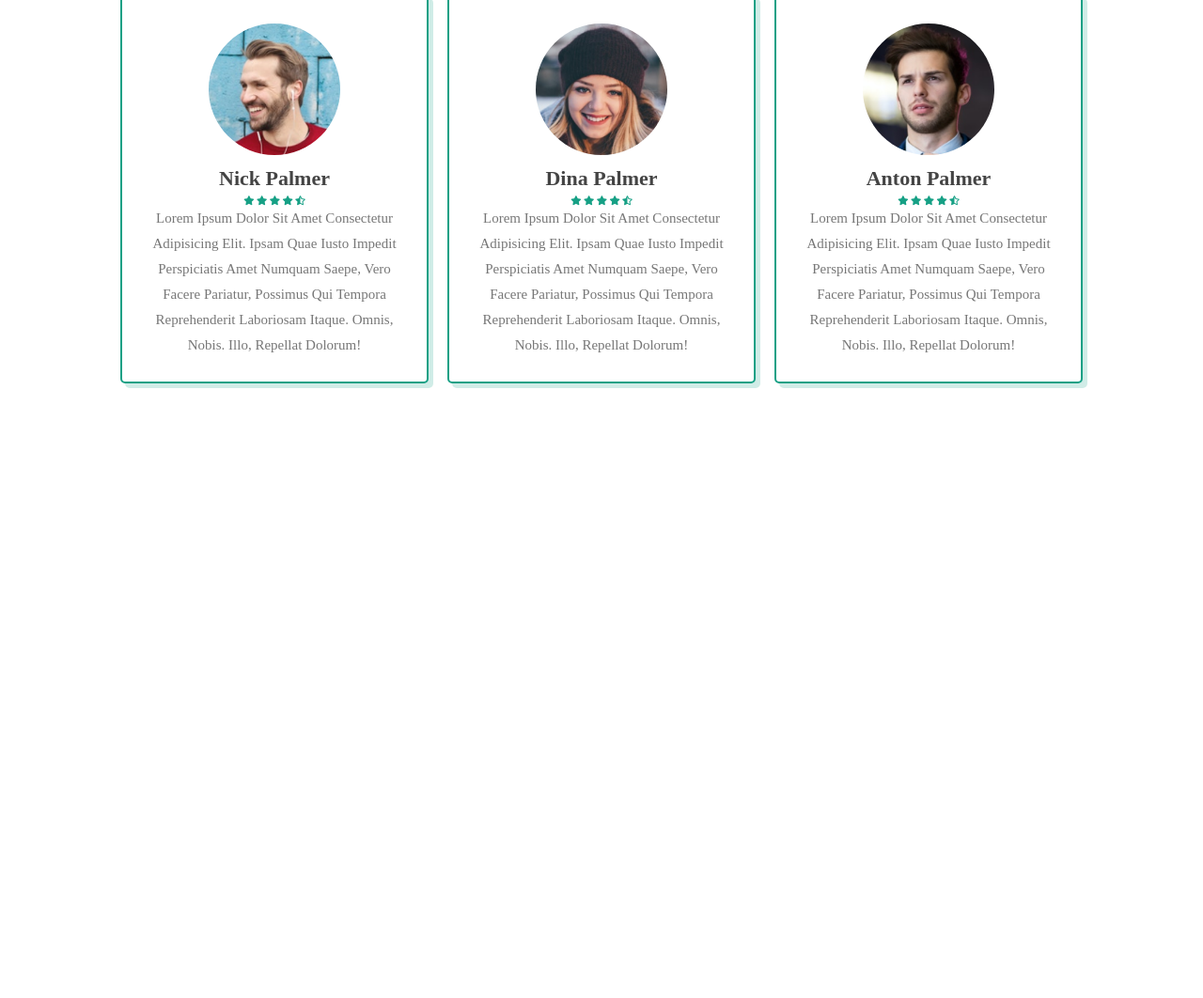
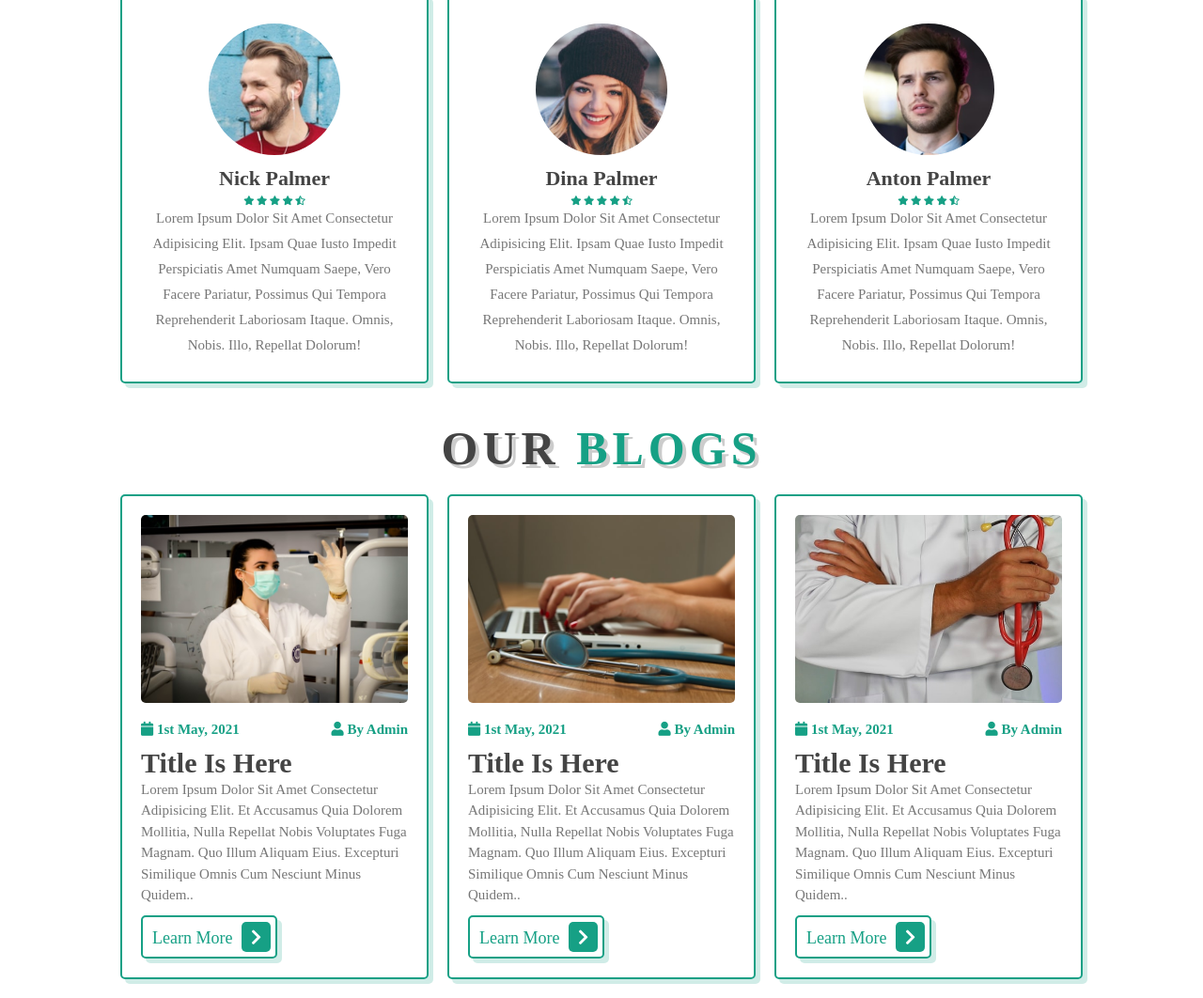
Before and after one commit to NickGrinkov/hospital-landing, a website: page src/index.html in a window 1280 px wide. Shown: the part 3965-5027 px from the top of the page at 94% size. Before the commit the page ends 4393 px from the top, so only its background shows below. Drawn offline with nearby package versions, Linux system fonts and the light colour scheme; files that its build step writes are made by us from their sources.

Commit message:
created blogs section

```diff
--- a/gulp/version.json
+++ b/gulp/version.json
@@ -1,3 +1,3 @@
 {
-    "main": "20220121204701"
+    "main": "20220121213134"
 }
--- /dev/null
+++ b/src/html/blogs.html
@@ -0,0 +1,47 @@
+<section id="blogs">
+    <h1 class="heading"> our <span>blogs</span> </h1>
+    <div class="box-container">
+        <div class="box">
+            <div class="image">
+                <img src="../img/blog-1.jpg" alt="blog1">
+            </div>
+            <div class="content">
+                <div class="icon">
+                    <a href="#"> <i class="fas fa-calendar"> 1st may, 2021 </i> </a>
+                    <a href="#"> <i class="fas fa-user"> by admin </i> </a>
+                </div>
+                <h3>title is here</h3>
+                <p>Lorem ipsum dolor sit amet consectetur adipisicing elit. Et accusamus quia dolorem mollitia, nulla repellat nobis voluptates fuga magnam. Quo illum aliquam eius. Excepturi similique omnis cum nesciunt minus quidem..</p>
+                <a href="#" class="btn"> learn more <span class="fas fa-chevron-right"></span> </a>
+            </div>
+        </div>
+        <div class="box">
+            <div class="image">
+                <img src="../img/blog-2.jpg" alt="blog2">
+            </div>
+            <div class="content">
+                <div class="icon">
+                    <a href="#"> <i class="fas fa-calendar"> 1st may, 2021 </i> </a>
+                    <a href="#"> <i class="fas fa-user"> by admin </i> </a>
+                </div>
+                <h3>title is here</h3>
+                <p>Lorem ipsum dolor sit amet consectetur adipisicing elit. Et accusamus quia dolorem mollitia, nulla repellat nobis voluptates fuga magnam. Quo illum aliquam eius. Excepturi similique omnis cum nesciunt minus quidem..</p>
+                <a href="#" class="btn"> learn more <span class="fas fa-chevron-right"></span> </a>
+            </div>
+        </div>
+        <div class="box">
+            <div class="image">
+                <img src="../img/blog-3.jpg" alt="blog3">
+            </div>
+            <div class="content">
+                <div class="icon">
+                    <a href="#"> <i class="fas fa-calendar"> 1st may, 2021 </i> </a>
+                    <a href="#"> <i class="fas fa-user"> by admin </i> </a>
+                </div>
+                <h3>title is here</h3>
+                <p>Lorem ipsum dolor sit amet consectetur adipisicing elit. Et accusamus quia dolorem mollitia, nulla repellat nobis voluptates fuga magnam. Quo illum aliquam eius. Excepturi similique omnis cum nesciunt minus quidem..</p>
+                <a href="#" class="btn"> learn more <span class="fas fa-chevron-right"></span> </a>
+            </div>
+        </div>
+    </div>
+</section>
--- a/src/html/footer.html
+++ b/src/html/footer.html
@@ -1 +1,3 @@
-<footer>Footer</footer>
+<footer class="footer">
+
+</footer>
--- a/src/index.html
+++ b/src/index.html
@@ -14,6 +14,8 @@
     @@include('html/doctors.html', {})
     @@include('html/book.html', {})
     @@include('html/review.html', {})
+    @@include('html/blogs.html', {})
+    @@include('html/footer.html', {})
     <script src="js/app.min.js"></script>
 </body>
 </html>
--- /dev/null
+++ b/src/scss/root.scss
@@ -0,0 +1,9 @@
+@import './sections/header';
+@import './sections/home';
+@import './sections/icons';
+@import './sections/services';
+@import './sections/about';
+@import './sections/doctors';
+@import './sections/book';
+@import './sections/review';
+@import './sections/blogs';
--- /dev/null
+++ b/src/scss/sections/blogs.scss
@@ -0,0 +1,55 @@
+#blogs {
+    .box {
+        border: var(--border);
+        box-shadow: var(--box-shadow);
+        border-radius: .5rem;
+        padding: 2rem;
+    }
+    .box .image {
+        height: 20rem;
+        overflow: hidden;
+        border-radius: .5rem;
+    }
+    .box .image img {
+        width: 100%;
+        height: 100%;
+        object-fit: cover;
+    }
+    .box .image img:hover {
+        transform: scale(1.3);
+    }
+    .box .content {
+        padding-top: 1rem;
+    }
+
+    .box .content .icon {
+        padding: 1rem 0;
+        display: flex;
+        align-items: center;
+        justify-content: space-between;
+    }
+
+    .box .content .icon a {
+        font-size: 1.5rem;
+        color: var(--black);
+    }
+
+    .box .content .icon a:hover {
+        color: var(--green);
+    }
+
+    .box .content .icon a i {
+        color: var(--green);
+    }
+
+    .box .content  h3 {
+        color: var(--black);
+        font-size: 3rem;
+    }
+
+    .box .content p {
+        color: var(--light-color);
+        font-size: 1.5rem;
+        line-height: 1.5;
+    }
+}
--- a/src/scss/style.scss
+++ b/src/scss/style.scss
@@ -1,12 +1,5 @@
+@import 'root';
 @import 'fonts';
-@import 'header';
-@import 'home';
-@import 'icons';
-@import 'services';
-@import 'about';
-@import 'doctors';
-@import 'book';
-@import 'review';
 
 
 :root {
```
Also changed, not shown: dist/css/style.css, dist/css/style.min.css, dist/index.html, src/scss/sections/about.scss (renamed from src/scss/about.scss), src/scss/sections/book.scss (renamed from src/scss/book.scss), src/scss/sections/doctors.scss (renamed from src/scss/doctors.scss), src/scss/sections/footer.scss (added), src/scss/sections/header.scss (renamed from src/scss/header.scss), src/scss/sections/home.scss (renamed from src/scss/home.scss), src/scss/sections/icons.scss (renamed from src/scss/icons.scss), src/scss/sections/review.scss (renamed from src/scss/review.scss), src/scss/sections/services.scss (renamed from src/scss/services.scss).
